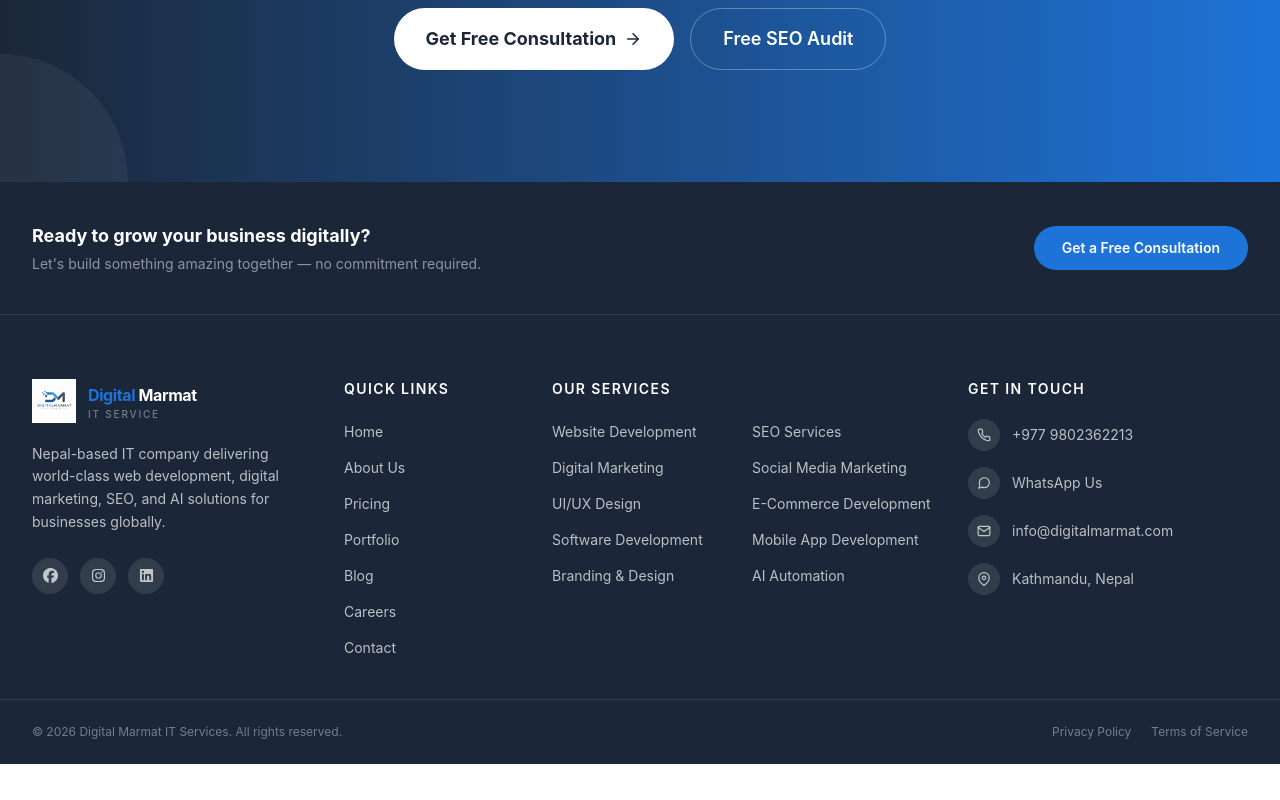
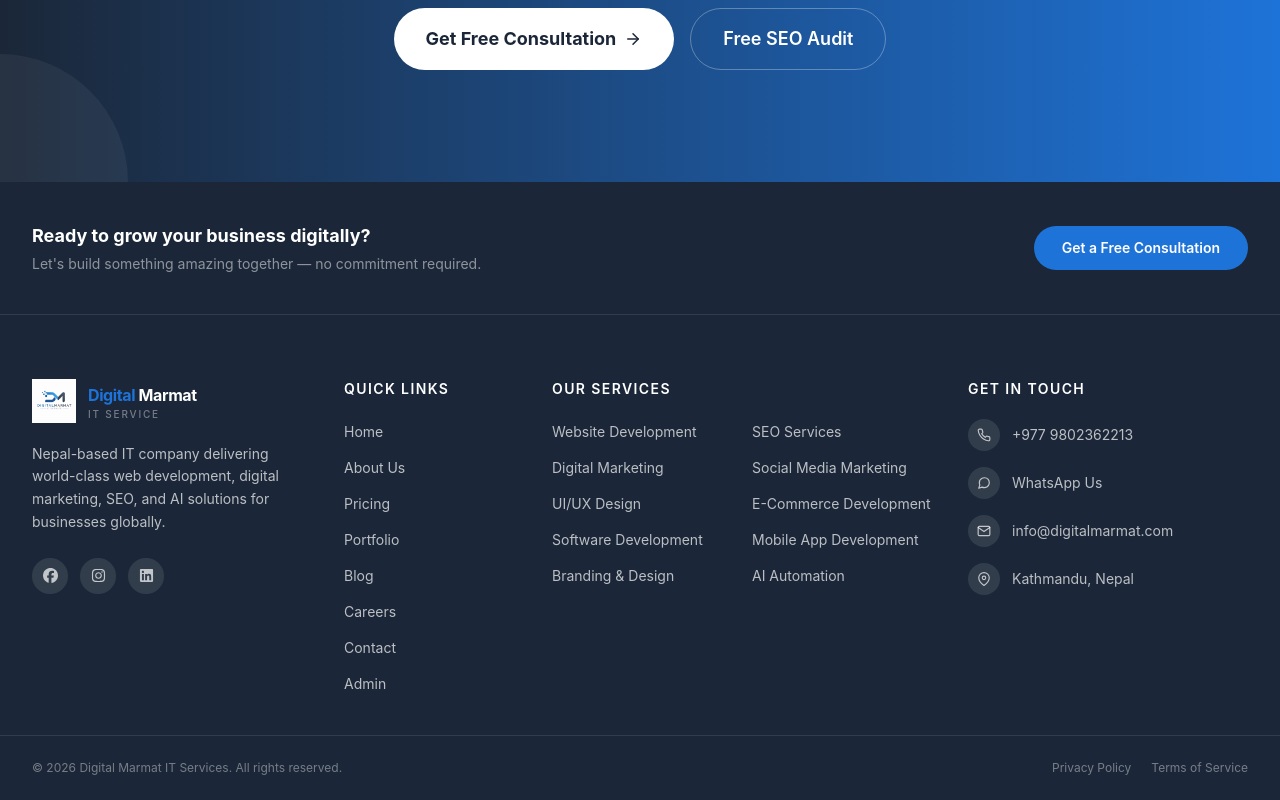
Before and after one commit to pawan7292/IT-Website, a Next.js app: page / in a window 1280 px wide. Shown: the part 5778-6578 px from the top of the page. Before the commit the page ends 6542 px from the top, so only its background shows below. Built offline with nearby package versions, Linux system fonts and the light colour scheme.

Commit message:
Restore admin dashboard link in footer
Team needs quick access to the admin dashboard from the live site.

```diff
--- a/components/layout/Footer.tsx
+++ b/components/layout/Footer.tsx
@@ -26,6 +26,7 @@ const quickLinks: QuickLink[] = [
   { href: '/blog',      label: 'Blog'      },
   { href: '/careers',   label: 'Careers'   },
   { href: '/contact',   label: 'Contact'   },
+  { href: 'https://dashboard-six-inky-68.vercel.app/', label: 'Admin', external: true },
 ]
 
 const socials = [
```
